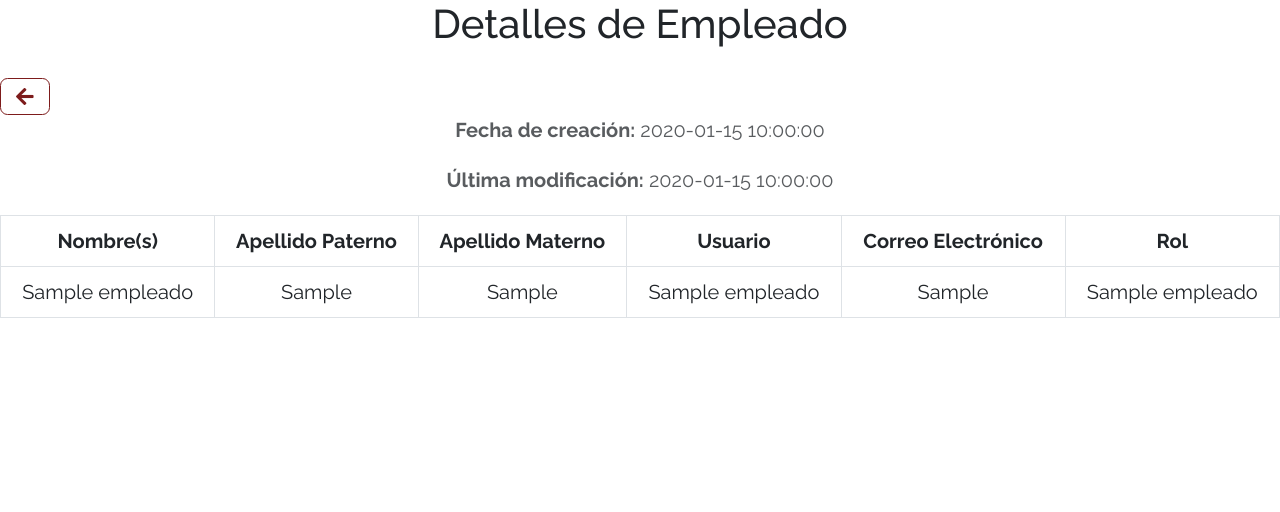
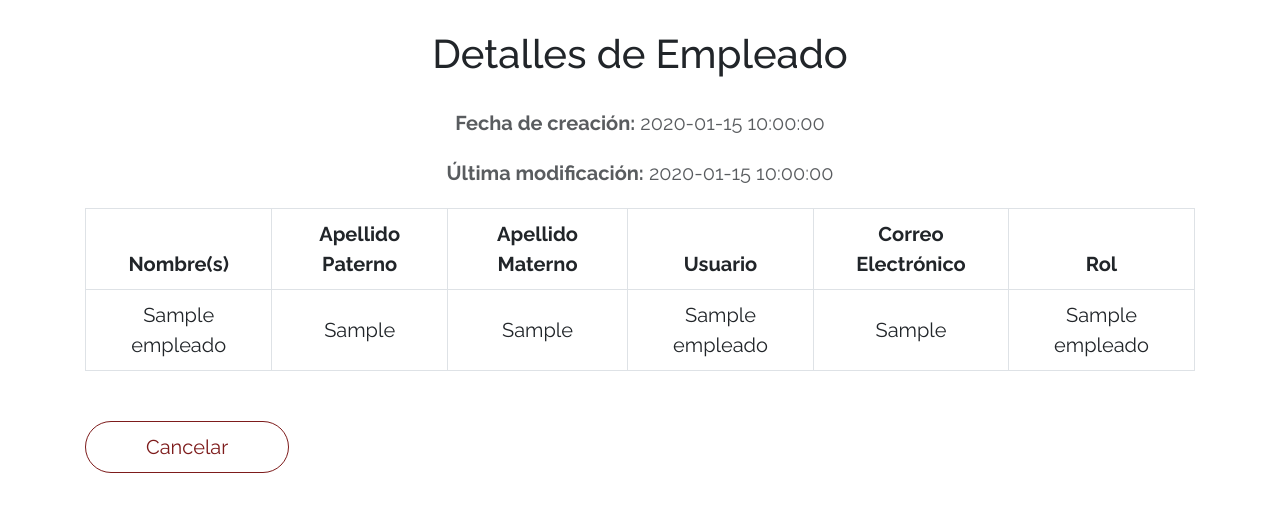
Before and after one commit to JoseMiguelVS/SACAL, a Flask app: template app/templates/empleados/empleado_detalles.html in a window 1280 px wide. Shown: the part 85-597 px from the top of the page. Run offline with Flask 3, Linux system fonts and the light colour scheme; the template is opened without the code that fills it: most values are stand-ins (such as "Sample title", 1, 10 or a date in 2020); parts of the project's set-up code (start-up, migrations or seed data) failed here and were passed over; some libraries are stand-ins or nearby versions.

Commit message:
8.6.7 VERSION

```diff
--- a/app/templates/empleados/empleado_detalles.html
+++ b/app/templates/empleados/empleado_detalles.html
@@ -1,12 +1,7 @@
 {% extends './layout.html' %} {% block body %}
 
+<main class="container my-4">
   <h2 class="text-center mb-4">Detalles de Empleado</h2>
-<!-- BOTÓN CANCELAR -->
-<div class="">
-  <a class="botones" href="{{ url_for('empleados.empleadosBuscar') }}">
-    <i class="fas fa-arrow-left"></i>
-  </a>
-</div>
 
   <!-- FECHAS -->
   <div class="mb-3 text-center text-muted">
@@ -39,5 +34,9 @@
       </tbody>
     </table>
   </div>
+   <div class="mt-4">
+    <a href="{{ url_for('empleados.empleadosBuscar') }}" class="botones px-5 py-2 rounded-pill">Cancelar</a>
+  </div>
+</main>
 
 {% endblock %}
```
Lines whose indentation alone changed are shown as unchanged.
